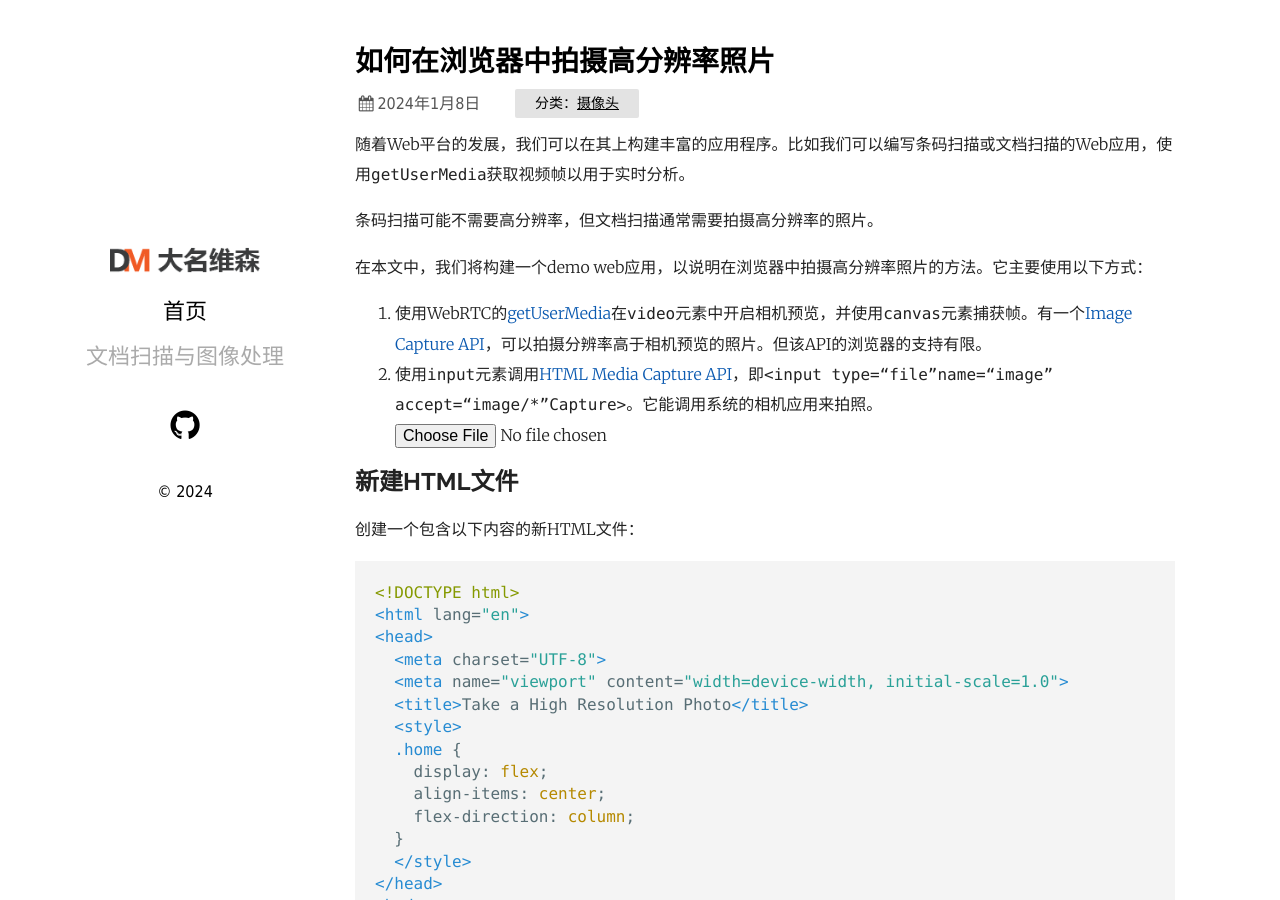
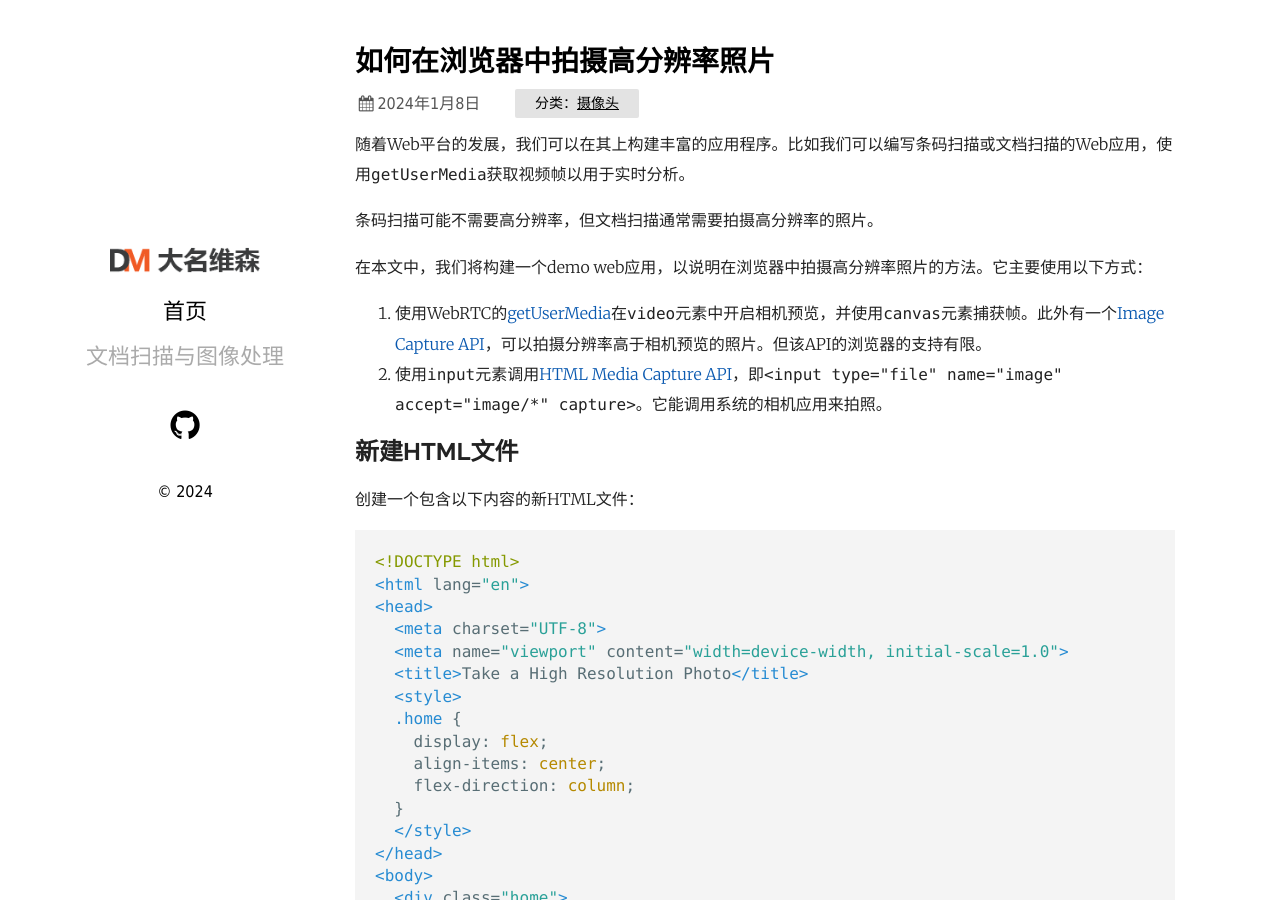
Before and after one commit to damingsoft/damingsoft.github.io, a Jekyll site: the page built from _posts/2024-01-09-take-high-resolution-photo-in-the-browser.md, in a window 1280 px wide and 900 px high. Built offline with Jekyll 4.4.1, drawn with Linux system fonts in a browser that asks for light colours.

Commit message:
fix code

```diff
--- a/_posts/2024-01-09-take-high-resolution-photo-in-the-browser.md
+++ b/_posts/2024-01-09-take-high-resolution-photo-in-the-browser.md
@@ -12,8 +12,8 @@ tags:
 
 在本文中，我们将构建一个demo web应用，以说明在浏览器中拍摄高分辨率照片的方法。它主要使用以下方式：
 
-1. 使用WebRTC的[getUserMedia](https://developer.mozilla.org/en-US/docs/Web/API/MediaDevices/getUserMedia)在`video`元素中开启相机预览，并使用`canvas`元素捕获帧。有一个[Image Capture API](https://w3c.github.io/mediacapture-image/)，可以拍摄分辨率高于相机预览的照片。但该API的浏览器的支持有限。
-2. 使用`input`元素调用[HTML Media Capture API](https://w3c.github.io/html-media-capture/)，即`<input type=“file”name=“image”accept=“image/*”Capture>`。它能调用系统的相机应用来拍照。<input type="file" name="image" accept="image/*" capture>
+1. 使用WebRTC的[getUserMedia](https://developer.mozilla.org/en-US/docs/Web/API/MediaDevices/getUserMedia)在`video`元素中开启相机预览，并使用`canvas`元素捕获帧。此外有一个[Image Capture API](https://w3c.github.io/mediacapture-image/)，可以拍摄分辨率高于相机预览的照片。但该API的浏览器的支持有限。
+2. 使用`input`元素调用[HTML Media Capture API](https://w3c.github.io/html-media-capture/)，即`<input type="file" name="image" accept="image/*" capture>`。它能调用系统的相机应用来拍照。
 
 ## 新建HTML文件
 
```
